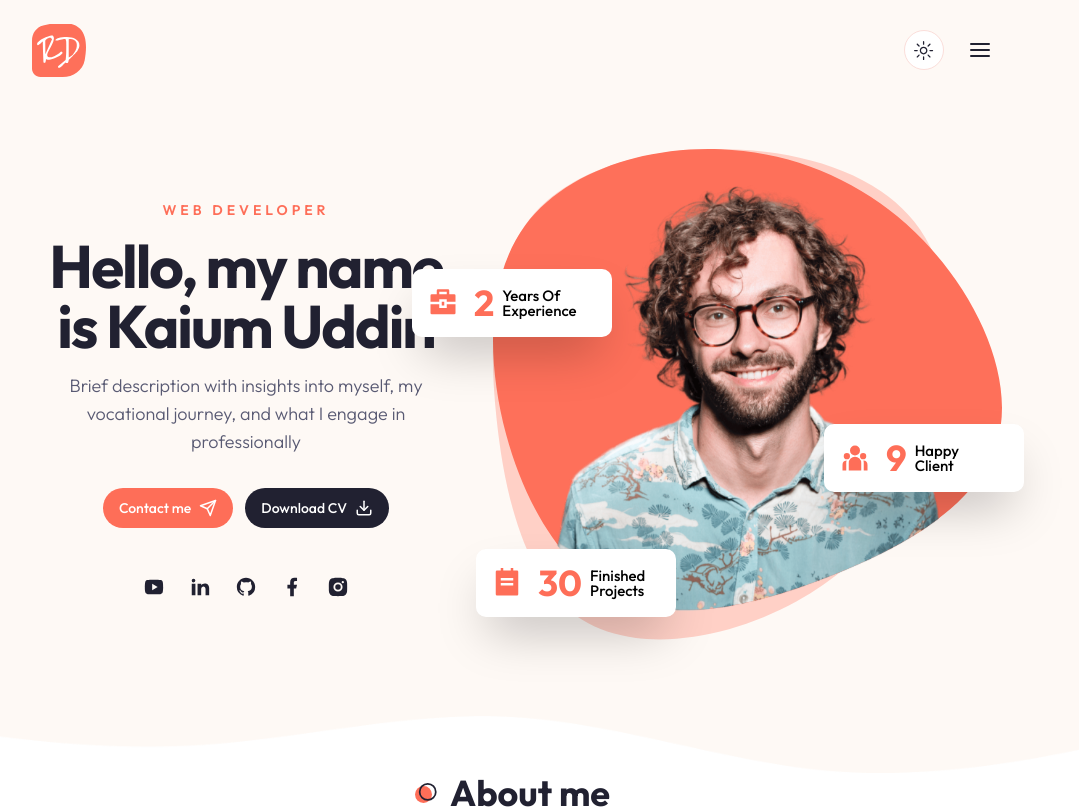
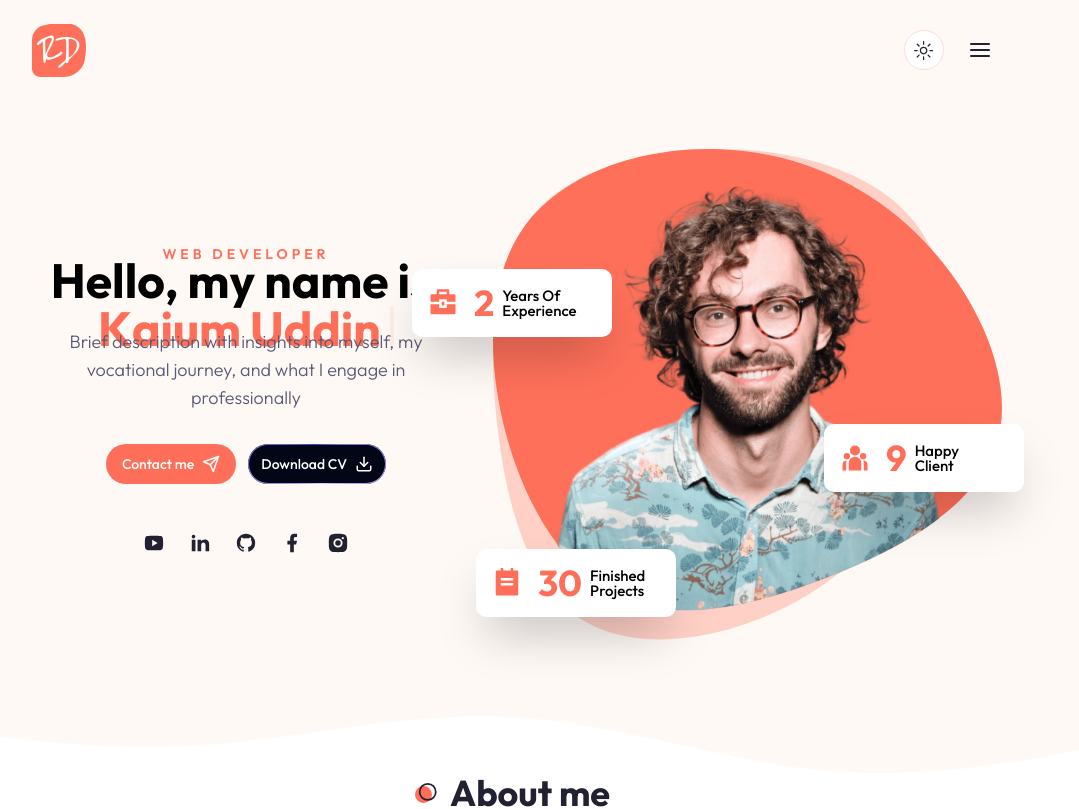
Before and after one commit to kaiumuddin/portfolio-2024, a Next.js app: page / in a window 1280 px wide. Shown: the top 809 px of the page, without its empty margins (128-1207 px from the left). Built offline with nearby package versions, Linux system fonts and the light colour scheme.

Commit message:
Typewriter effect for name.

```diff
--- a/components/header/Header.jsx
+++ b/components/header/Header.jsx
@@ -28,7 +28,9 @@ const Header = () => {
                 header
                     ? "py-4 bg-white shadow-lg dark:bg-accent"
                     : "py-6 dark:bg-transparent"
-      } sticky top-0 z-30 transition-all ${pathname === '/' && 'bg-[#fef9f5]'} `}
+            } sticky top-0 z-30 transition-all ${
+                pathname === "/" && "bg-[#fef9f5]"
+            } `}
         >
             <div className="container mx-auto">
                 <div className="flex justify-between items-center">
--- a/components/hero/Hero.jsx
+++ b/components/hero/Hero.jsx
@@ -12,6 +12,7 @@ import { Button } from "../ui/button";
 import Socials from "../Socials";
 import DevImg from "../DevImg";
 import Badge from "../Badge";
+import { Name } from "./Name";
 
 // components
 
@@ -25,9 +26,10 @@ const Hero = () => {
                         <div className="text-sm uppercase font-semibold mb-4 text-primary tracking-[4px]">
                             Web Developer
                         </div>
-                        <h1 className="h1 mb-4">
+                        {/* <h1 className="h1 mb-4">
                             Hello, my name is Kaium Uddin
-                        </h1>
+                        </h1> */}
+                        <Name />
                         <p className="subtitle  max-w-[490px] mx-auto xl:mx-0">
                             Brief description with insights into myself, my
                             vocational journey, and what I engage in
@@ -40,9 +42,19 @@ const Hero = () => {
                                     Contact me <Send size={18} />{" "}
                                 </Button>
                             </Link>
-                            <Button variant="secondary" className="gap-x-2">
+                            {/* <Button variant="secondary" className="gap-x-2">
                                 Download CV
                                 <Download size={18} />{" "}
+                            </Button> */}
+                            <Button
+                                variant="secondary"
+                                className="relative inline-flex overflow-hidden rounded-full p-[1px] focus:outline-none focus:ring-2 focus:ring-slate-400 focus:ring-offset-2 focus:ring-offset-slate-50"
+                            >
+                                <span className="absolute inset-[-1000%] animate-[spin_2s_linear_infinite] bg-[conic-gradient(from_90deg_at_50%_50%,#E2CBFF_0%,#393BB2_50%,#E2CBFF_100%)]" />
+                                <span className="gap-x-2 inline-flex h-full w-full cursor-pointer items-center justify-center rounded-full bg-slate-950 px-3 py-1 text-sm font-medium text-white backdrop-blur-3xl">
+                                    Download CV
+                                    <Download size={18} />{" "}
+                                </span>
                             </Button>
                         </div>
 
--- /dev/null
+++ b/components/hero/Name.jsx
@@ -0,0 +1,32 @@
+"use client";
+import { TypewriterEffect } from "../ui/typewriter-effect";
+
+export function Name() {
+    const words = [
+        {
+            text: "Hello, ",
+        },
+        {
+            text: "my",
+        },
+        {
+            text: "name",
+        },
+        {
+            text: "is ",
+        },
+        {
+            text: "Kaium",
+            className: "text-primary dark:text-primary",
+        },
+        {
+            text: "Uddin",
+            className: "text-primary dark:text-primary",
+        },
+    ];
+    return (
+        <div className="flex flex-col items-center justify-center h-12 ">
+            <TypewriterEffect words={words} />
+        </div>
+    );
+}
--- /dev/null
+++ b/components/ui/typewriter-effect.jsx
@@ -0,0 +1,171 @@
+"use client";
+
+import { cn } from "@/lib/utils";
+import { motion, stagger, useAnimate, useInView } from "framer-motion";
+import { useEffect } from "react";
+
+export const TypewriterEffect = ({ words, className, cursorClassName }) => {
+    // split text inside of words into array of characters
+    const wordsArray = words.map((word) => {
+        return {
+            ...word,
+            text: word.text.split(""),
+        };
+    });
+
+    const [scope, animate] = useAnimate();
+    const isInView = useInView(scope);
+    useEffect(() => {
+        if (isInView) {
+            animate(
+                "span",
+                {
+                    display: "inline-block",
+                    opacity: 1,
+                },
+                {
+                    duration: 0.3,
+                    delay: stagger(0.1),
+                    ease: "easeInOut",
+                }
+            );
+        }
+    }, [isInView]);
+
+    const renderWords = () => {
+        return (
+            <motion.div ref={scope} className="inline">
+                {wordsArray.map((word, idx) => {
+                    return (
+                        <div key={`word-${idx}`} className="inline-block">
+                            {word.text.map((char, index) => (
+                                <motion.span
+                                    initial={{}}
+                                    key={`char-${index}`}
+                                    className={cn(
+                                        `dark:text-white text-black opacity-0 hidden`,
+                                        word.className
+                                    )}
+                                >
+                                    {char}
+                                </motion.span>
+                            ))}
+                            &nbsp;
+                        </div>
+                    );
+                })}
+            </motion.div>
+        );
+    };
+    return (
+        <div
+            className={cn(
+                "text-base sm:text-xl md:text-3xl lg:text-5xl font-bold text-center",
+                className
+            )}
+        >
+            {renderWords()}
+            <motion.span
+                initial={{
+                    opacity: 0,
+                }}
+                animate={{
+                    opacity: 1,
+                }}
+                transition={{
+                    duration: 0.8,
+                    repeat: Infinity,
+                    repeatType: "reverse",
+                }}
+                className={cn(
+                    "inline-block rounded-sm w-[4px] h-4 md:h-6 lg:h-10 bg-primary",
+                    cursorClassName
+                )}
+            ></motion.span>
+        </div>
+    );
+};
+
+export const TypewriterEffectSmooth = ({
+    words,
+    className,
+    cursorClassName,
+}) => {
+    // split text inside of words into array of characters
+    const wordsArray = words.map((word) => {
+        return {
+            ...word,
+            text: word.text.split(""),
+        };
+    });
+    const renderWords = () => {
+        return (
+            <div>
+                {wordsArray.map((word, idx) => {
+                    return (
+                        <div key={`word-${idx}`} className="inline-block">
+                            {word.text.map((char, index) => (
+                                <span
+                                    key={`char-${index}`}
+                                    className={cn(
+                                        `dark:text-white text-black `,
+                                        word.className
+                                    )}
+                                >
+                                    {char}
+                                </span>
+                            ))}
+                            &nbsp;
+                        </div>
+                    );
+                })}
+            </div>
+        );
+    };
+
+    return (
+        <div className={cn("flex space-x-1 my-6", className)}>
+            <motion.div
+                className="overflow-hidden pb-2"
+                initial={{
+                    width: "0%",
+                }}
+                whileInView={{
+                    width: "fit-content",
+                }}
+                transition={{
+                    duration: 2,
+                    ease: "linear",
+                    delay: 1,
+                }}
+            >
+                <div
+                    className="text-xs sm:text-base md:text-xl lg:text:3xl xl:text-5xl font-bold"
+                    style={{
+                        whiteSpace: "nowrap",
+                    }}
+                >
+                    {renderWords()}{" "}
+                </div>{" "}
+            </motion.div>
+            <motion.span
+                initial={{
+                    opacity: 0,
+                }}
+                animate={{
+                    opacity: 1,
+                }}
+                transition={{
+                    duration: 0.8,
+
+                    repeat: Infinity,
+                    repeatType: "reverse",
+                }}
+                className={cn(
+                    "block rounded-sm w-[4px]  h-4 sm:h-6 xl:h-12 bg-blue-500",
+                    cursorClassName
+                )}
+            ></motion.span>
+        </div>
+    );
+};
--- a/package.json
+++ b/package.json
@@ -18,7 +18,7 @@
     "class-variance-authority": "^0.7.0",
     "clsx": "^2.1.0",
     "embla-carousel-react": "^8.0.0-rc17",
-    "framer-motion": "^10.16.16",
+    "framer-motion": "^10.18.0",
     "lucide-react": "^0.303.0",
     "next": "14.0.4",
     "next-themes": "^0.2.1",
```
Also changed, not shown: 1 other file (tests, documents, lock files or other folders). Lines whose indentation alone changed are shown as unchanged.
